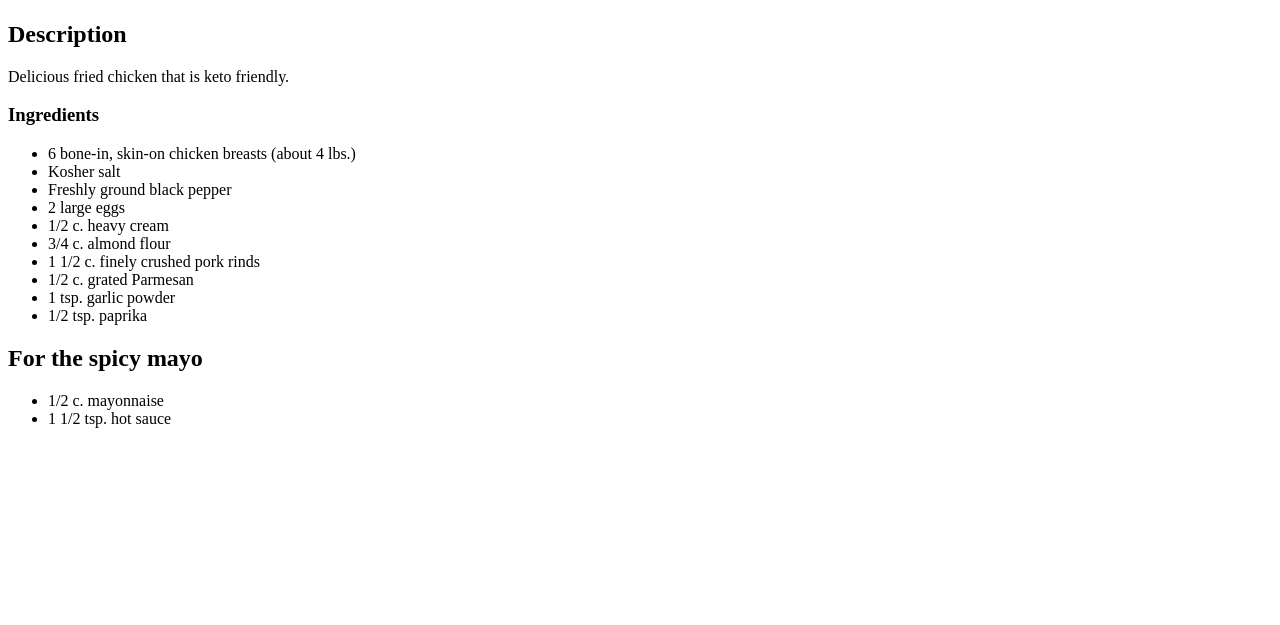
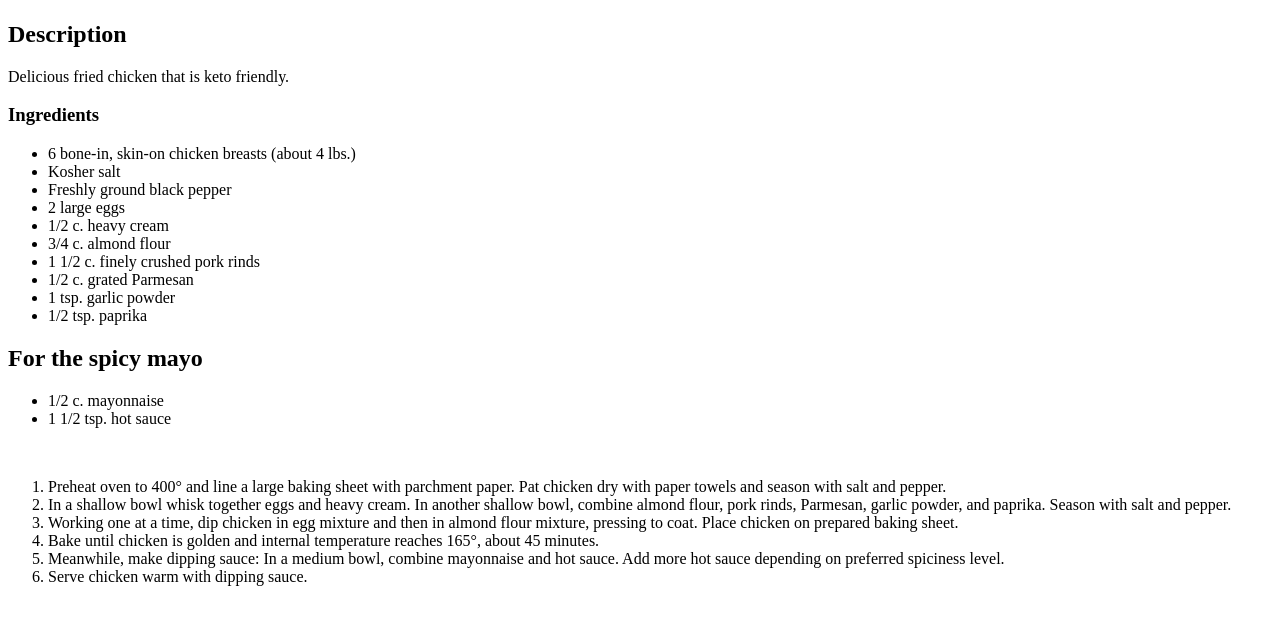
Before and after one commit to kofi12/odin-recipes, a plain HTML site: page recipes/keto-fried-chicken.html in a window 1280 px wide. Shown: the part 99-724 px from the top of the page. Drawn offline with Linux system fonts and the light colour scheme.

Commit message:
adding new image to keto chicken page

```diff
--- a/recipes/keto-fried-chicken.html
+++ b/recipes/keto-fried-chicken.html
@@ -8,7 +8,7 @@
 </head>
 <body>
     <h1>Keto Fried Chicken</h1>
-    <img src="images/keto-fried-chicken-delish-ehg.jpeg">
+    <img src="images/keto-fried-chicken-delish.jpeg">
     <h2>Description</h2>
     <p>Delicious fried chicken that is keto friendly.</p>
     <h3>Ingredients</h3>
@@ -29,6 +29,15 @@
         <li>1/2 c. mayonnaise</li>
         <li>1 1/2 tsp. hot sauce</li>
     </ul>
+    <br />
+    <ol>
+        <li>Preheat oven to 400° and line a large baking sheet with parchment paper. Pat chicken dry with paper towels and season with salt and pepper. </li>
+        <li>In a shallow bowl whisk together eggs and heavy cream. In another shallow bowl, combine almond flour, pork rinds, Parmesan, garlic powder, and paprika. Season with salt and pepper. </li>
+        <li>Working one at a time, dip chicken in egg mixture and then in almond flour mixture, pressing to coat. Place chicken on prepared baking sheet.</li>
+        <li>Bake until chicken is golden and internal temperature reaches 165°, about 45 minutes.</li>
+        <li>Meanwhile, make dipping sauce: In a medium bowl, combine mayonnaise and hot sauce. Add more hot sauce depending on preferred spiciness level.</li>
+        <li>Serve chicken warm with dipping sauce.</li>
+    </ol>
 
 </body>
 </html>
```
Also changed, not shown: images/keto-fried-chicken-delish.jpeg (added).
